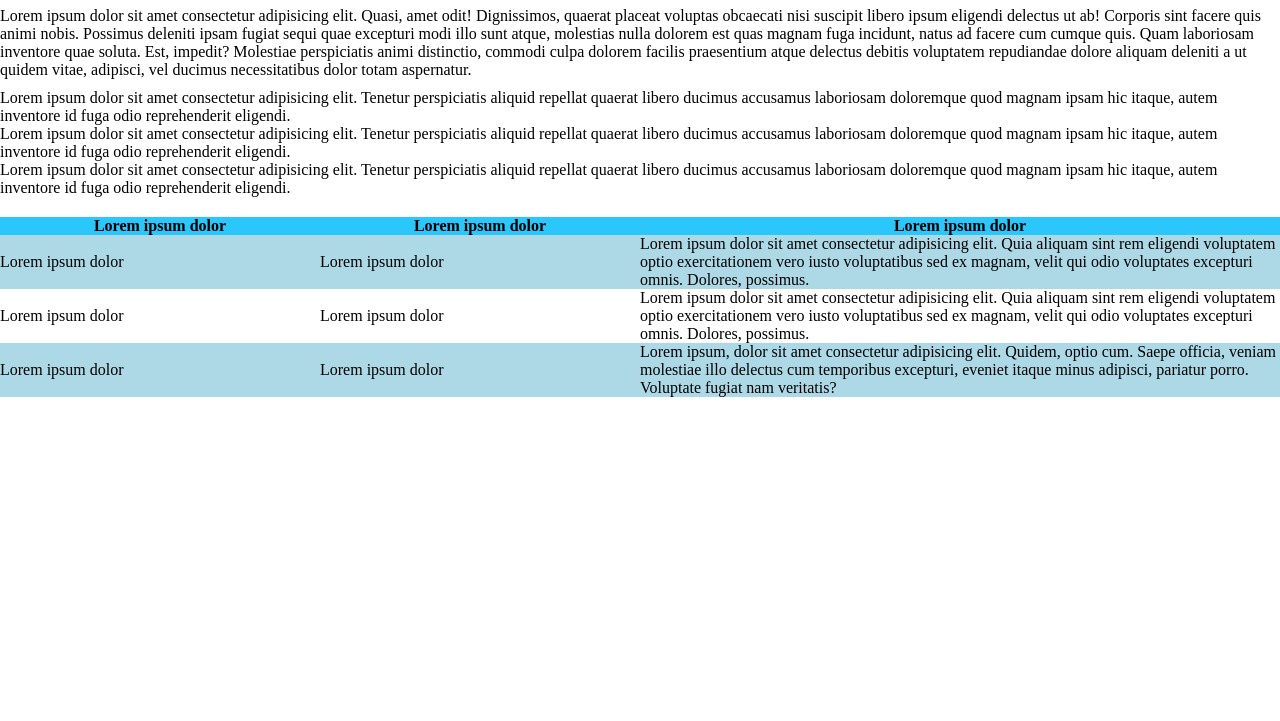
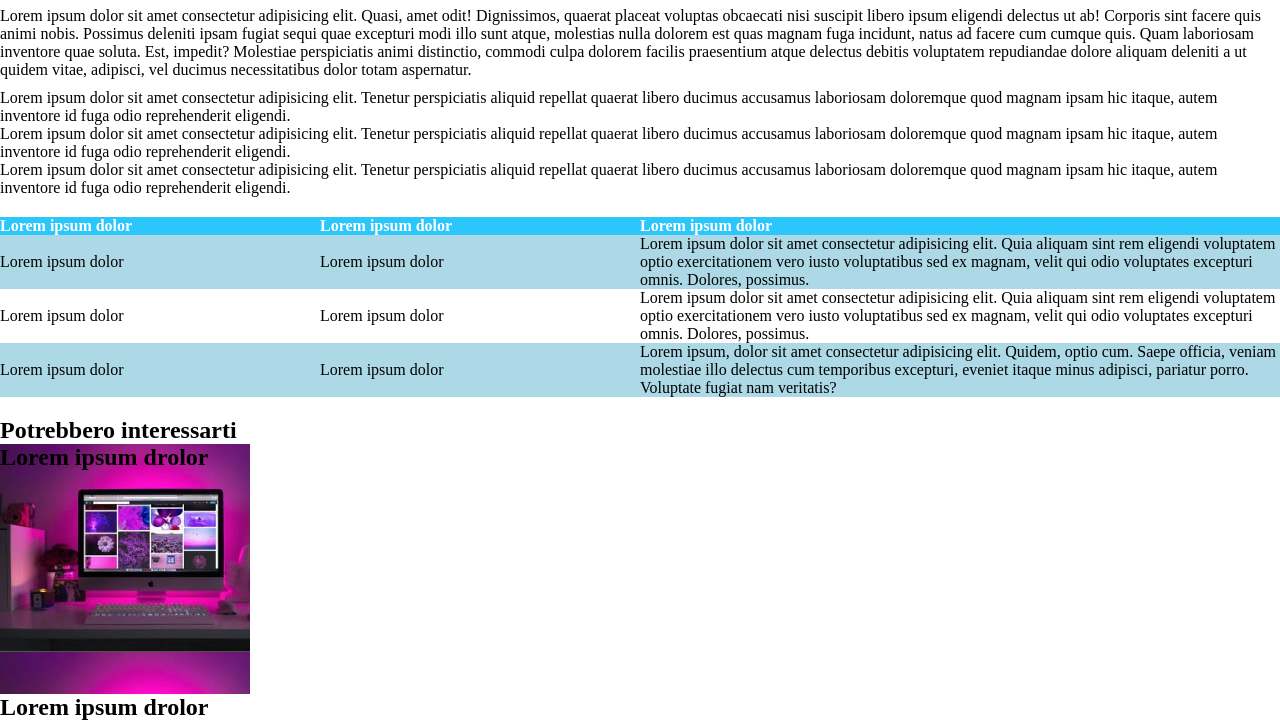
Before and after one commit to PintilieGeani/html-css-booleaner, a plain HTML site: page index.html in a window 1280 px wide. Shown: the part 647-1368 px from the top of the page. Before the commit the page ends 1064 px from the top, so only its background shows below. Drawn offline with Linux system fonts and the light colour scheme.

Commit message:
feat: table-list-error

```diff
--- a/css/style.css
+++ b/css/style.css
@@ -1,8 +1,8 @@
 /* CSS Reset */
 *{
-    margin: 0 auto;
     padding: 0px;
     box-sizing: border-box;
+    margin: 0;
 }
 /* Header */
 .bg-logo{
@@ -58,9 +58,11 @@ ul{
 table{
 border-collapse: collapse;
 margin: 20px 0px;
+text-align: left;
 }
 thead{
     background-color:rgb(43, 198, 250);
+    color: white;
 }
 .row-blue{
     background-color: lightblue;
@@ -68,3 +70,14 @@ thead{
 .table-sizing{
     width: 50%;
 }
+
+/* Potrebbero interessarti */
+.info-title{
+
+}
+#monitor{
+    height: 250px;
+    width: 250px;
+    background-image: url(../img/monitor.jpg);
+    display: block;
+}
--- a/index.html
+++ b/index.html
@@ -117,7 +117,17 @@
     <!-- Fine Main -->
 
     <!-- Footer -->
-    <footer></footer>
+    <footer>
+        <section>
+            <h2 class="info-title">Potrebbero interessarti</h2>
+            <figure id="monitor">
+                <h2>Lorem ipsum drolor</h2>
+            </figure>
+            <figure id="graph">
+                <h2>Lorem ipsum drolor</h2>
+            </figure>
+        </section>
+    </footer>
     <!-- Fine Footer -->
 
 
```
